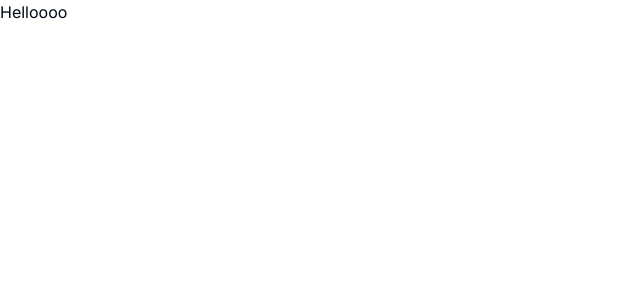
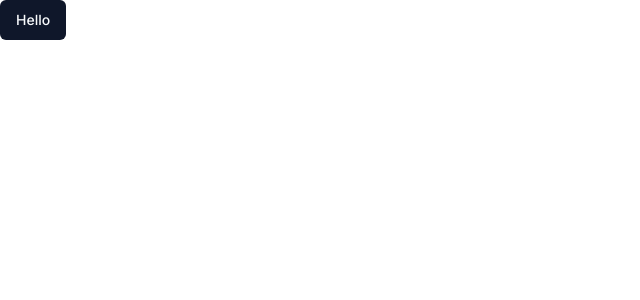
Before and after one commit to ivanmeda993/next-lms, a Next.js app: page / in a window 1280 px wide. Shown: the top 300 px of the page, without its empty margins (0-640 px from the left). Built offline with nearby package versions, Linux system fonts and the light colour scheme.

Commit message:
Authentication

```diff
--- /dev/null
+++ b/app/(auth)/(routes)/sign-in/[[...sign-in]]/page.tsx
@@ -0,0 +1,5 @@
+import { SignIn } from "@clerk/nextjs";
+
+export default function Page() {
+  return <SignIn />;
+}
--- /dev/null
+++ b/app/(auth)/(routes)/sign-up/[[...sign-up]]/page.tsx
@@ -0,0 +1,5 @@
+import { SignUp } from "@clerk/nextjs";
+
+export default function Page() {
+  return <SignUp />;
+}
--- /dev/null
+++ b/app/(auth)/layout.tsx
@@ -0,0 +1,13 @@
+const AuthLayout = ({
+  children
+}: {
+  children: React.ReactNode
+}) => {
+  return (
+    <div className="h-full flex items-center justify-center">
+      {children}
+    </div>
+   );
+}
+
+export default AuthLayout;
--- /dev/null
+++ b/app/(dashboard)/(routes)/page.tsx
@@ -0,0 +1,9 @@
+import { Button } from "@/components/ui/button";
+
+export default function DashboardPage() {
+  return (
+    <div className="text-red-500">
+      <Button>Hello</Button>
+    </div>
+  );
+}
--- a/app/globals.css
+++ b/app/globals.css
@@ -1,6 +1,12 @@
 @tailwind base;
 @tailwind components;
 @tailwind utilities;
+
+html,
+body,
+:root {
+  height: 100%;
+}
 
 @layer base {
   :root {
--- a/app/layout.tsx
+++ b/app/layout.tsx
@@ -1,22 +1,25 @@
-import './globals.css'
-import type { Metadata } from 'next'
-import { Inter } from 'next/font/google'
+import "./globals.css";
+import type { Metadata } from "next";
+import { Inter } from "next/font/google";
+import { ClerkProvider } from "@clerk/nextjs";
 
-const inter = Inter({ subsets: ['latin'] })
+const inter = Inter({ subsets: ["latin"] });
 
 export const metadata: Metadata = {
-  title: 'Create Next App',
-  description: 'Generated by create next app',
-}
+  title: "Create Next App",
+  description: "Generated by create next app",
+};
 
 export default function RootLayout({
   children,
 }: {
-  children: React.ReactNode
+  children: React.ReactNode;
 }) {
   return (
-    <html lang="en">
-      <body className={inter.className}>{children}</body>
-    </html>
-  )
+    <ClerkProvider>
+      <html lang="en">
+        <body className={inter.className}>{children}</body>
+      </html>
+    </ClerkProvider>
+  );
 }
--- a/app/page.tsx
+++ /dev/null
@@ -1,3 +0,0 @@
-export default function Home() {
-  return <div>Helloooo</div>;
-}
```
Also changed, not shown: middleware.ts (added, +7 -0 lines), package.json (+15 -13 lines), 2 other files (tests, documents, lock files or other folders).
